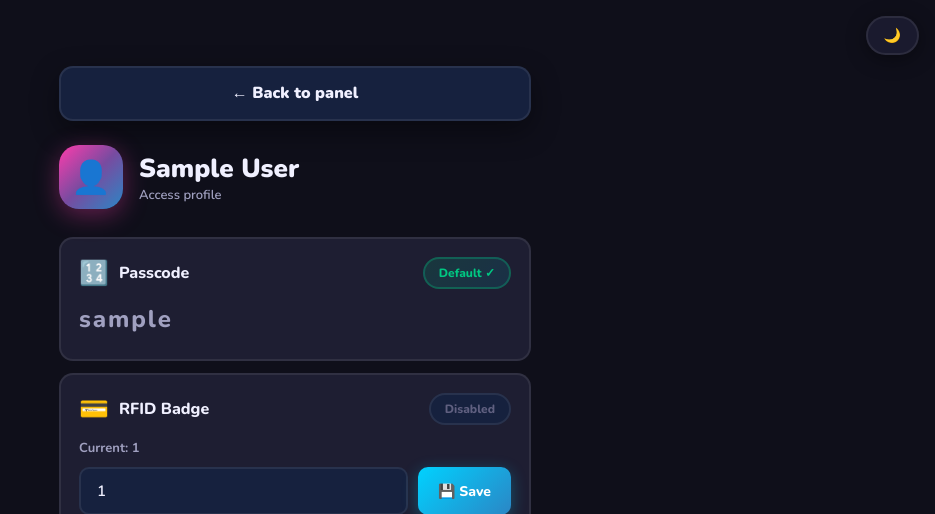
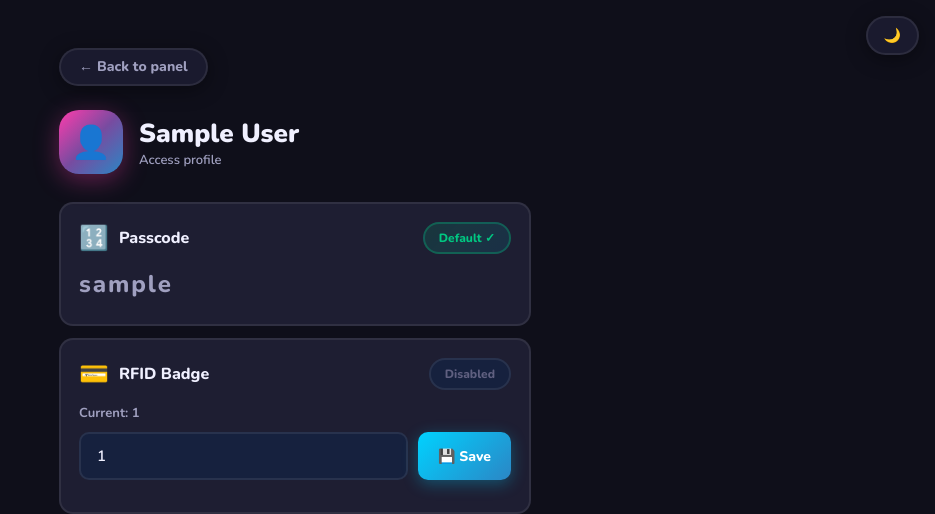
Before and after one commit to friedutch/website, a Flask app: page /smartlock/user/1 in a window 1280 px wide. Shown: the top 514 px of the page, without its empty margins (345-1280 px from the left). Run offline with Flask 3, Linux system fonts and the light colour scheme; the visitor is signed in with stand-in values (Sample User, id 1); data comes from the database, SQL or seed files in the repository; some libraries are stand-ins or nearby versions.

Commit message:
lead back button to user's top of page

```diff
--- a/static/css/base.css
+++ b/static/css/base.css
@@ -51,36 +51,50 @@ html, body {
 
 a { text-decoration: none; color: inherit; }
 
+/* ── Back link — sticky floating pill ─────────────────────────────────────── */
+
 .back-link {
+  position: sticky;
+  top: 16px;
+  z-index: 200;
   display: flex;
-  justify-content: center;
+  justify-content: flex-start;
   width: 100%;
-  margin: 18px auto 0;
+  margin: 0 0 24px;
+  pointer-events: none;
 }
+
 .back-link a,
 a.back-link {
+  pointer-events: auto;
   display: inline-flex;
   align-items: center;
-  justify-content: center;
-  gap: 10px;
-  width: 100%;
-  padding: 16px 20px;
-  border-radius: var(--radius-sm);
+  gap: 8px;
+  width: auto;
+  padding: 10px 18px;
+  border-radius: 999px;
   border: 2px solid var(--border);
-  background: var(--surface2);
-  color: var(--text);
-  font-size: 16px;
-  font-weight: 900;
-  line-height: 1.2;
-  box-shadow: 0 10px 28px var(--shadow);
+  background: var(--surface);
+  color: var(--text2);
+  font-size: 14px;
+  font-weight: 800;
+  line-height: 1;
+  box-shadow: 0 4px 20px var(--shadow);
+  backdrop-filter: blur(12px);
+  -webkit-backdrop-filter: blur(12px);
   transition: all 0.2s;
+  white-space: nowrap;
 }
+
 .back-link a:hover,
 a.back-link:hover {
-  transform: translateY(-2px);
-  border-color: rgba(255,60,172,0.28);
+  transform: translateX(-2px);
+  border-color: rgba(255, 60, 172, 0.4);
   color: var(--pink);
+  box-shadow: 0 6px 28px var(--shadow);
 }
+
+/* ─────────────────────────────────────────────────────────────────────────── */
 
 .theme-toggle {
   position: fixed;
--- a/static/css/pages/smartlock/admin_user_detail.css
+++ b/static/css/pages/smartlock/admin_user_detail.css
@@ -1,5 +1,5 @@
 body { max-width:520px; margin:0 auto; padding:48px 24px 100px; }
-a.back-link { margin-bottom: 24px; }
+/* a.back-link margin-bottom removed — base.css sticky pill handles spacing */
 .detail-header { display:flex;align-items:center;gap:16px;margin-bottom:28px; }
 .detail-avatar { width:64px;height:64px;border-radius:20px;background:linear-gradient(135deg,var(--pink),var(--purple),var(--blue));display:flex;align-items:center;justify-content:center;font-size:32px;box-shadow:0 6px 24px rgba(255,60,172,0.35); }
 .detail-name { font-size:26px;font-weight:900; }
```
